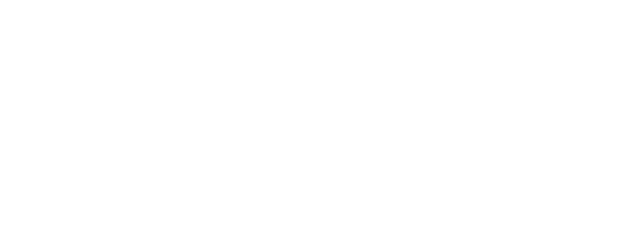
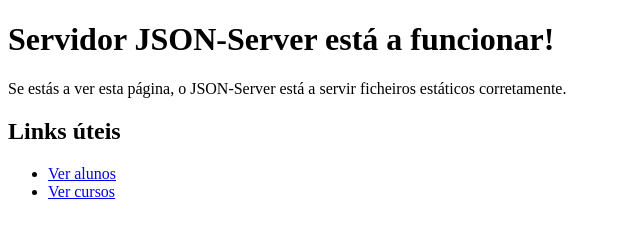
Before and after one commit to RubenBenedito/AtividadePratica1, a plain HTML site: page frontend/index.html in a window 1280 px wide. Shown: the whole page, without its empty margins (0-640 px from the left). Drawn offline with Linux system fonts and the light colour scheme.

Commit message:
Mini Frontend

```diff
--- a/frontend/index.html
+++ b/frontend/index.html
@@ -1 +1,19 @@
 <!-- Página CRUD de Alunos -->
+
+<!DOCTYPE html>
+<html lang="pt">
+<head>
+  <meta charset="UTF-8">
+  <title>Frontend JSON-Server</title>
+</head>
+<body>
+  <h1>Servidor JSON-Server está a funcionar!</h1>
+  <p>Se estás a ver esta página, o JSON-Server está a servir ficheiros estáticos corretamente.</p>
+
+  <h2>Links úteis</h2>
+  <ul>
+    <li><a href="/alunos">Ver alunos</a></li>
+    <li><a href="/cursos">Ver cursos</a></li>
+  </ul>
+</body>
+</html>
```
